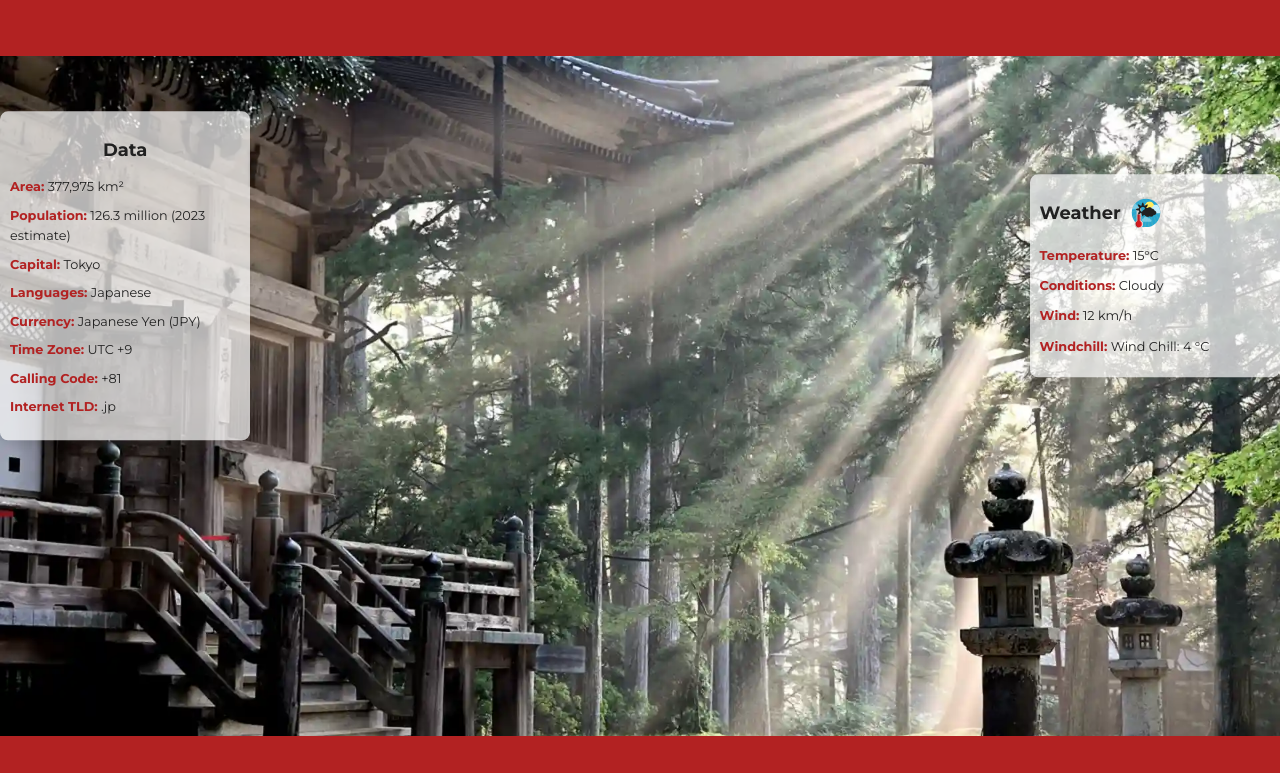
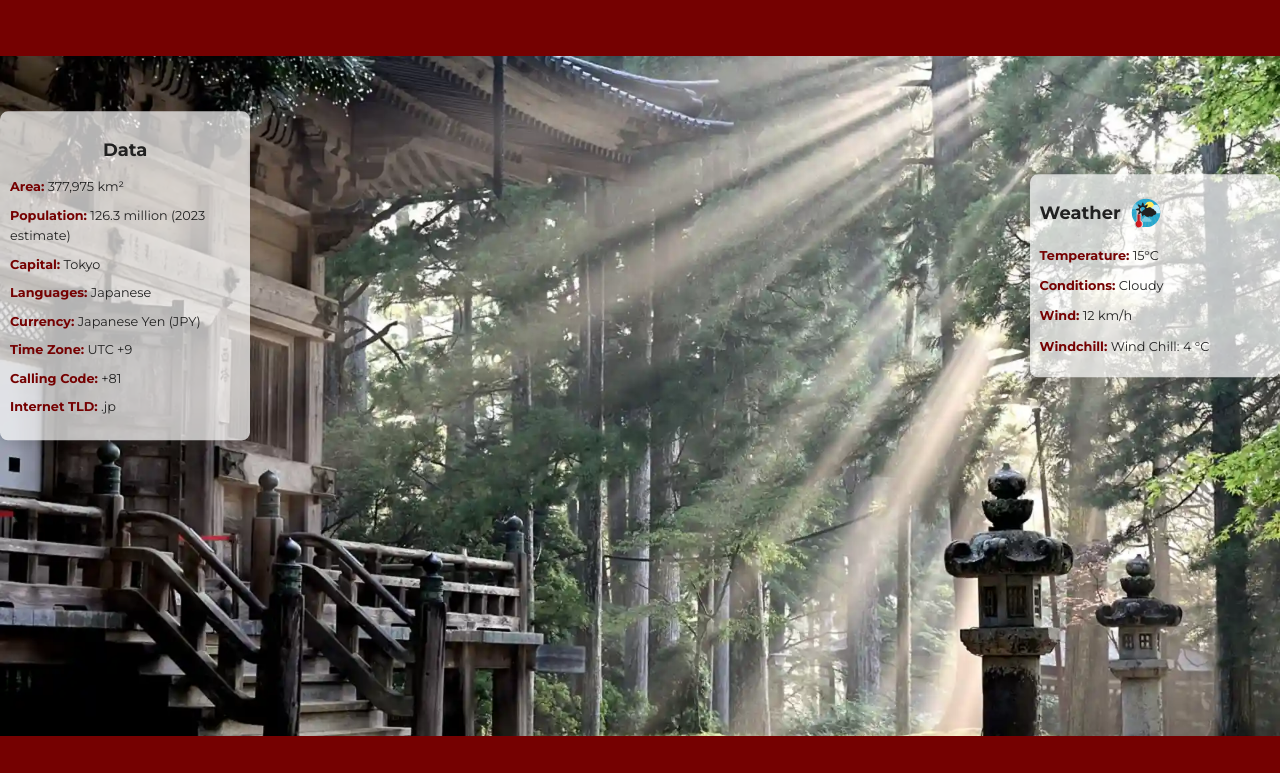
Before and after one commit to Gravelle23/wdd131, a plain HTML site: page place.html in a window 1280 px wide. Shown: the part 154-927 px from the top of the page. Drawn offline with Linux system fonts and the light colour scheme; files whose address does not match are found by name.

Commit message:
still contrast issues

```diff
--- a/styles/place-large.css
+++ b/styles/place-large.css
@@ -1,5 +1,5 @@
 :root {
-    --primary-color: #B22222;
+    --primary-color: #750101;
     --background-color: #ffffff;
     --text-color: #212121;
     --font-family-main: 'Montserrat', sans-serif;
--- a/styles/place.css
+++ b/styles/place.css
@@ -1,5 +1,5 @@
 :root {
-    --primary-color: #B22222;
+    --primary-color: #750101;
     --background-color: #ffffff;
     --text-color: #212121;
     --font-family-main: 'Montserrat', sans-serif;
```
